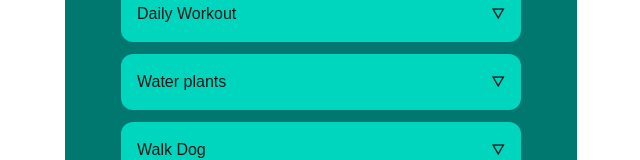
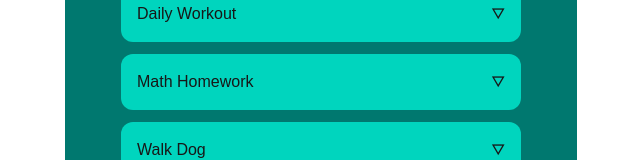
Before and after one commit to straysailor/streak-builder, a Next.js app: page / in a window 1280 px wide. Shown: the part 320-480 px from the top of the page, without its empty margins (319-959 px from the left). Built offline with nearby package versions, Linux system fonts and the light colour scheme.

Commit message:
Added functionality to task edit options and expanded the list item data displayed to the user.

```diff
--- a/src/app/_components/ItemEditor.tsx
+++ b/src/app/_components/ItemEditor.tsx
@@ -1,27 +1,51 @@
 'use client'
 import { useState } from "react";
+import { ListItemStruct } from "../../../.next/types/listItemType";
  interface ItemEditorProps{
-    name: string,
-    description: string,
-    updateList: (name:string, description:string) => void
+    item:ListItemStruct,
+    updateList: (newItem:ListItemStruct) => void
 }
 
-export default function ItemEditor({name, description, updateList}:ItemEditorProps):React.JSX.Element{
-    let [taskName, setName] = useState<string>(name);
+function getToday():string{
+    const today = new Date();
+    const year = today.getFullYear();
+    const month = String(today.getMonth() + 1).padStart(2, '0');
+    const day = String(today.getDate()).padStart(2, '0');
+    return `${year}-${month}-${day}`;
+}
+
+export default function ItemEditor({item, updateList}:ItemEditorProps):React.JSX.Element{
+    let [taskName, setName] = useState<string>(item.name);
+    let [taskDesc, setTaskDesc] = useState<string>(item.description);
+    let [taskDueDate, setTaskDueDate] = useState<string>(item.dueDate);
+    let [taskGoal, setTaskGoal] = useState<string>(item.goal);
+    let [taskReoccuring, setReoccuring] = useState<boolean>(item.reoccuring);
+    let [taskPriority, setPriority] = useState<number>(item.priority);
+    let [taskTrophy, setTrophy] = useState<boolean>(item.trophy);
     let [warningVisible, setWarningVisible] = useState<boolean>(false);
-    let [taskDesc, setTaskDesc] = useState<string>(description)
+
 
     const addTask = () => {
         if (taskName.length < 1){
             setWarningVisible(true);
         } else {
             setWarningVisible(false);
-            updateList(taskName, taskDesc);
+            const newTask:ListItemStruct = {
+                name:taskName,
+                description: taskDesc,
+                dueDate: (taskDueDate === "mm/dd/yyyy" ? "none": taskDueDate),
+                dateAdded: (item.dateAdded === "none" ? getToday() : item.dateAdded),
+                goal: taskGoal,
+                reoccuring: taskReoccuring,
+                priority: taskPriority,
+                trophy:taskTrophy
+            }
+            updateList(newTask);
         }
     }
     return (
         <div className="flex flex-col w-lg bg-teal-900 p-4 rounded-xl">
-            <h1>{name === "" ? "Add" : "Edit"} a Task</h1>
+            <h1>{item.name === "" ? "Add" : "Edit"} a Task</h1>
             <div className="grid grid-rows-6 gap-y-4 m-2">
                 <input type="text" required={true} value={taskName} contentEditable="true" placeholder="To Do Item" className="bg-gray-900 rounded-md"
                 onChange={(e)=>{setName(e.target.value)}}></input>
@@ -32,24 +56,24 @@ export default function ItemEditor({name, description, updateList}:ItemEditorPro
                 </div>
                 <div>
                     <label htmlFor="dueDate">Due Date:</label>
-                    <input type="date" name="dueDate" id="dueDate"className="bg-gray-900 m-2 rounded-sm"></input>
+                    <input type="date" name="dueDate" id="dueDate" value={taskDueDate} onChange={(e) => {setTaskDueDate(e.target.value)}} className="bg-gray-900 m-2 rounded-sm"></input>
                     <label htmlFor="priority">Priority:</label>
-                    <select name="priority" id="priority" className="bg-gray-900 m-2 rounded-sm">
-                        <option className="bg-gray-900">None</option>
-                        <option className="bg-gray-900">Top</option>
-                        <option className="bg-gray-900">High</option>
-                        <option className="bg-gray-900">Medium</option>
-                        <option className="bg-gray-900">Low</option>
+                    <select name="priority" id="priority" value={taskPriority} onChange={(e) => {setPriority(Number(e.target.value))}} className="bg-gray-900 m-2 rounded-sm">
+                        <option className="bg-gray-900" id="0" value="0">None</option>
+                        <option className="bg-gray-900" id="4" value="4">Top</option>
+                        <option className="bg-gray-900" id="3" value="3">High</option>
+                        <option className="bg-gray-900" id="2" value="2">Medium</option>
+                        <option className="bg-gray-900" id="1" value="1" >Low</option>
                     </select>
                 </div>
                 <div className="grid grid-cols-3 gap-x-2">
-                    <button  className="bg-gray-900 rounded-md">Add Trophy</button>
+                    <button  className="bg-gray-900 rounded-md" onClick={()=>{setTrophy(!taskTrophy)}}>Add Trophy</button>
                     <button  className="bg-gray-900 rounded-md">Add to Goal</button>
-                    <button  className="bg-gray-900 rounded-md">Make Reoccuring</button>
+                    <button  className="bg-gray-900 rounded-md" onClick={()=>{setReoccuring(!taskReoccuring)}}>Make Reoccuring</button>
                 </div>
             </div>
             <button className="bg-gray-900 p-2 rounded-md w-1/4 place-self-center"
-            onClick={addTask}>{name === "" ? "Add" : "Update"}</button>
+            onClick={addTask}>{item.name === "" ? "Add" : "Update"}</button>
         </div>
     );
 }
--- a/src/app/_components/ListItem.tsx
+++ b/src/app/_components/ListItem.tsx
@@ -1,14 +1,17 @@
 'use client'
 
 import { useState } from "react";
+import { ListItemStruct } from "../../../.next/types/listItemType";
+
+function reformatDate(date:string):string{
+    const dateParts:string[] = date.split("-");
+    return `${dateParts[1]}-${dateParts[2]}-${dateParts[0]}`;
+}
 
 interface ListProps {
-    name:string,
-    description: string,
-    priority:number,
-
+    item:ListItemStruct
 }
-export default function ListItem({name, description, priority}:ListProps):React.JSX.Element{
+export default function ListItem({item}:ListProps):React.JSX.Element{
     let [expanded, setExpanded] = useState<boolean>(false);
     let [completed, setCompleted] = useState<boolean>(false);
     const revealDecription = () => {
@@ -20,15 +23,27 @@ export default function ListItem({name, description, priority}:ListProps):React.
     return (
         <div>
             <div onClick={revealDecription} className={`flex justify-between w-100 bg-teal-400 p-4 ${expanded ? 'rounded-top' : 'rounded-xl'}`}>
-                <h1 className={`${completed ? "line-through" : "no-line-through"}`}>{name}</h1>
+                <h1 className={`${completed ? "line-through" : "no-line-through"}`}>{item.name}</h1>
                 <p className={`duration-300 ease-in-out ${expanded ? 'twist':'untwist'}`}>⛛</p>
             </div>
-                {expanded  && <div className="flex justify-between p-4 bg-teal-900 w-100 rounded-bottom">
-                    <div className="max-w-85">
-                        <p className="wrap-break-word">{description}</p>
+                {expanded  &&
+                <div className="grid grid-rows-4 p-4  gap-y-2 bg-teal-900 w-100 rounded-bottom">
+                    <div className="flex justify-between row-span-2">
+                        <div className="max-w-85">
+                            <p className="wrap-break-word">{item.description}</p>
+                        </div>
+                        <div>
+                            <input type="checkbox" checked={completed} onChange={completeTask}></input>
+                        </div>
                     </div>
-                    <div>
-                        <input type="checkbox" checked={completed} onChange={completeTask}></input>
+                    <div className="flex justify-between">
+                        <p>Date Added: {reformatDate(item.dateAdded)}</p>
+                        {(item.dueDate !== "none") && <p>Due Date: {reformatDate(item.dueDate)}</p>}
+                        {(item.goal !== "") && <p>Contributes to {item.goal}</p>}
+                    </div>
+                    <div className="grid grid-cols-2 gap-x-2">
+                        <button className="bg-gray-900 rounded-md h-10">Edit Item</button>
+                        <button className="bg-gray-900 rounded-md h-10">Remove Item</button>
                     </div>
                 </div> }
         </div>
--- a/src/app/_components/ToDoList.tsx
+++ b/src/app/_components/ToDoList.tsx
@@ -2,36 +2,64 @@
 import { useState } from "react"
 import ListItem from "./ListItem";
 import ItemEditor from "./ItemEditor";
+import { ListItemStruct } from "../../../.next/types/listItemType";
 
 let list_data = [
     {
         name: "Daily Workout",
-        description: "3x10 Pushups\n4x30sec Planks\n3x10 Crunches"
+        description: "3x10 Pushups\n4x30sec Planks\n3x10 Crunches",
+        dateAdded: "2025-03-01",
+        dueDate: "none",
+        goal: "Getting Buff",
+        reoccuring: true,
+        trophy: false,
+        priority: 2
     },
     {
-        name: "Water plants",
-        description: "Basil: Heavy Watering. Thyme & Cactus: Light watering"
+        name: "Math Homework",
+        description: "Set of 30 Matrix operations",
+        dateAdded: "2025-07-21",
+        dueDate: "2025-07-31",
+        goal: "",
+        reoccuring: false,
+        trophy: false,
+        priority: 4
     },
     {
         name: "Walk Dog",
-        description: "Do it or Fido will destroy the couch again."
+        description: "Do it or Fido will destroy the couch again.",
+        dateAdded: "2025-01-03",
+        dueDate: "none",
+        goal: "",
+        reoccuring: true,
+        trophy: false,
+        priority: 3
     },
 ]
-
+const blankItem:ListItemStruct = {
+    name:"",
+    description: "",
+    dateAdded: "none",
+    dueDate:  "none",
+    trophy: false,
+    goal: "",
+    reoccuring: false,
+    priority: 0,
+}
 export default function ToDoList():React.JSX.Element{
-    let [items, setItems] = useState(list_data);
+    let [items, setItems] = useState<ListItemStruct[]>(list_data);
     let [editorOpen, setEditorOpen] = useState<boolean>(false)
 
     const toggleEditor = () => {
         setEditorOpen(!editorOpen);
     }
 
-    const updateList = (name:string, description:string) => {
-        setItems([...items, {name:name, description:description}]);
+    const updateList = (newItem:ListItemStruct) => {
+        setItems([...items, {...newItem}]);
     }
 
-    let listBody = items.map((item, index) => (
-        <ListItem name={item.name} description={item.description} priority={index}></ListItem>
+    let listBody = items.map((listItem, index) => (
+        <ListItem item={listItem}></ListItem>
     ));
 
     return (
@@ -45,7 +73,7 @@ export default function ToDoList():React.JSX.Element{
         </div>
         {editorOpen &&
         <div>
-            <ItemEditor name="" description="" updateList={updateList}></ItemEditor>
+            <ItemEditor item={blankItem} updateList={updateList}></ItemEditor>
         </div>
         }
     </div>
```
